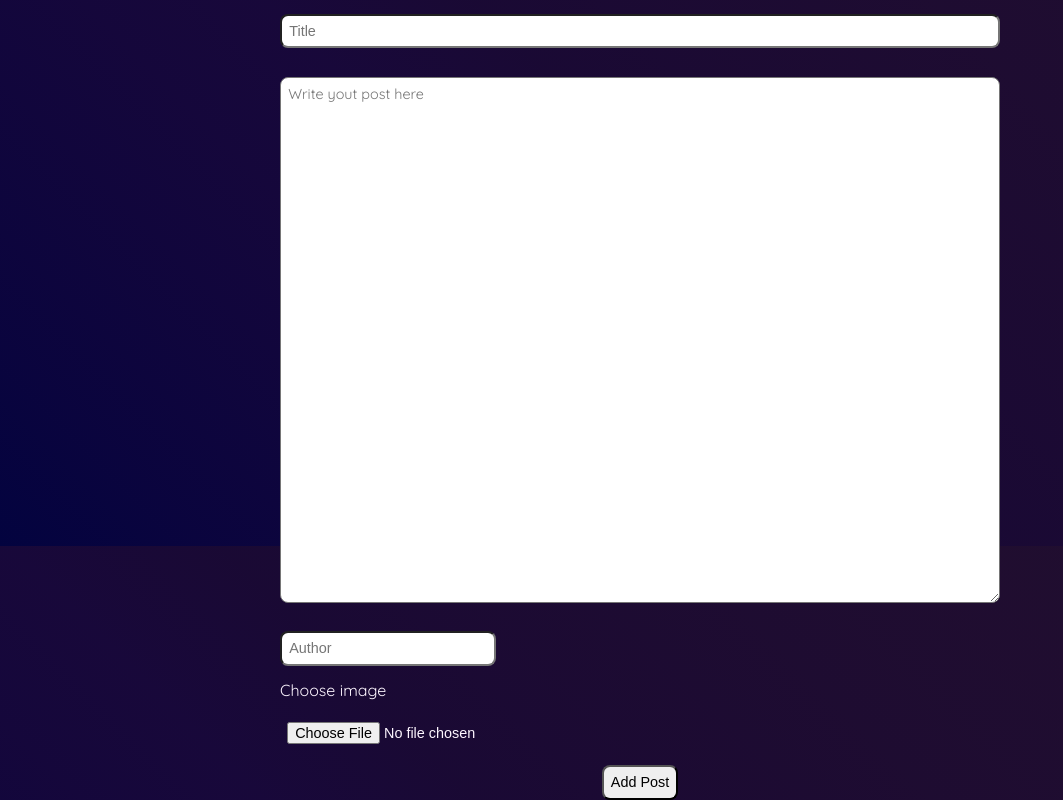
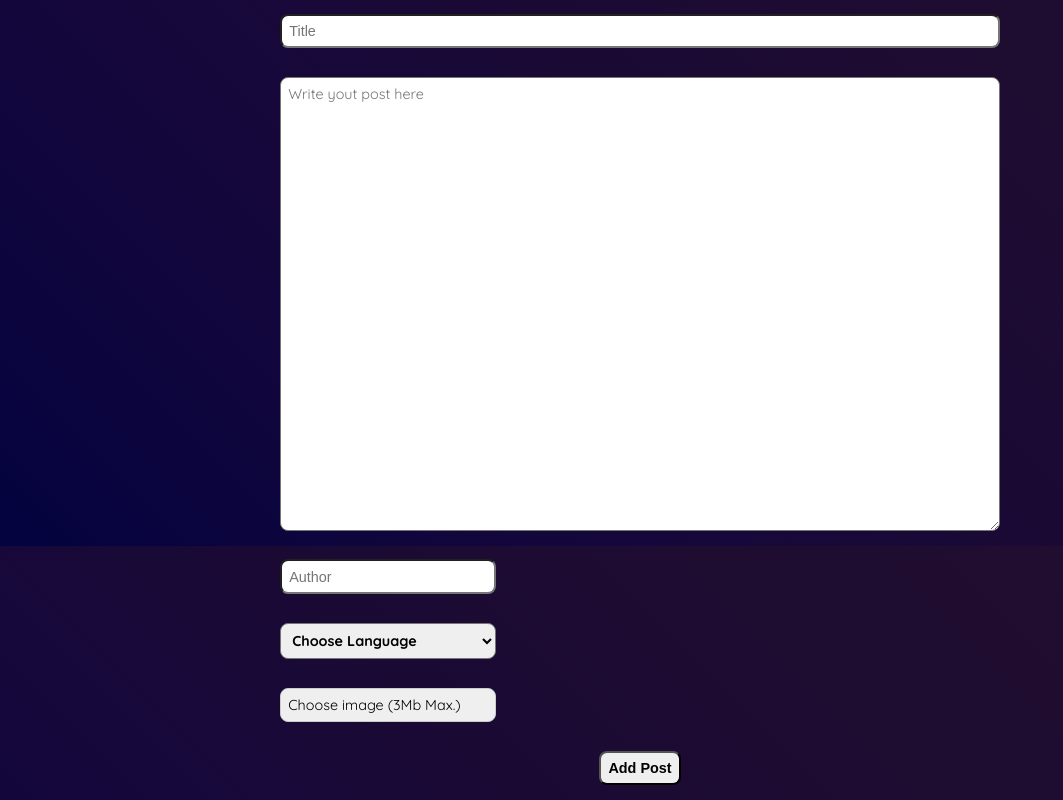
Before and after one commit to MaryFili/MemoriesOfMaya, a React (Create React App) app: page /create in a window 1280 px wide. Shown: the part 254-1054 px from the top of the page, without its empty margins (0-1063 px from the left). Built offline with nearby package versions, Linux system fonts and the light colour scheme.

Commit message:
last styling details

```diff
--- a/src/index.css
+++ b/src/index.css
@@ -33,10 +33,7 @@ body {
   color: #FDF6FF
 }
 
-/* h1 {
-  color: #cdc2e2;
-  font-size: clamp(2.2rem, 0.7153rem + 1.6368vw, 2.5rem);
-} */
+
 
 h2 {
   font-size: clamp(1.8rem, 1.9153rem + 1.6368vw, 2.6rem);
@@ -44,9 +41,9 @@ h2 {
 }
 
 p {
-  /* width: 90%; */
+
   padding: .6em;
-  font-size: 1.2em;
+
 }
 
 h4 {
--- a/src/pages/Create.js
+++ b/src/pages/Create.js
@@ -1,91 +1,3 @@
-// import styles from './Create.module.css';
-// import { useState } from 'react';
-// import { useNavigate } from 'react-router-dom';
-
-// //firebase imports
-// import { db } from '../firebase/config'
-// import { collection, addDoc } from 'firebase/firestore'
-
-// const Create = () => {
-//     const [title, setTitle] = useState('');
-//     const [body, setBody] = useState('');
-//     const [author, setAuthor] = useState('');
-//     const [language, setLanguage] = useState('en');
-//     const [isPending, setIsPending] = useState(false);
-//     const history = useNavigate();
-//     const date = new Date().toLocaleDateString('de-DE') + "";
-
-//     const handleSubmit = (e) => {
-//         e.preventDefault();
-
-//         setIsPending(true);
-
-//         const ref = collection(db, 'Blogs')
-
-//         addDoc(ref, {
-//             title: title,
-//             body: body,
-//             author: author,
-//             language: language,
-//             date: date
-
-//         }).then(() => {
-//             setIsPending(false);
-//             history('/')
-//         })
-//     }
-
-
-
-//     return (
-//         <div className={styles.container}>
-//             <h2>Add a New Post</h2>
-//             <form onSubmit={handleSubmit}>
-//                 <input
-//                     className={styles.title}
-//                     type="text"
-//                     required
-//                     placeholder='Title'
-//                     value={title}
-//                     onChange={(e) => { setTitle(e.target.value) }}
-//                 />
-
-//                 <textarea
-//                     required
-//                     placeholder='Write your post here'
-//                     value={body}
-//                     onChange={(e) => { setBody(e.target.value) }}
-
-//                 ></textarea>
-
-//                 <input
-//                     className={styles.author}
-//                     type="text"
-//                     required
-//                     placeholder='Author'
-//                     value={author}
-//                     onChange={(e) => { setAuthor(e.target.value) }}
-//                 />
-
-//                 <label>Choose Language</label>
-
-//                 <select
-//                     className={styles.language}
-//                     value={language}
-//                     onChange={(e) => setLanguage(e.target.value)}
-//                 >
-//                     <option value="en">English</option>
-//                     <option value="it">Italian</option>
-//                     <option value="es">Spanish</option>
-//                 </select>
-//                 {!isPending && <button>Add Post</button>}
-//                 {isPending && <button disabled>Adding Post...</button>}
-//             </form>
-//         </div>
-//     )
-// }
-
-// export default Create;
 
 
 
@@ -105,7 +17,7 @@ const Create = () => {
     const [title, setTitle] = useState('');
     const [body, setBody] = useState('');
     const [author, setAuthor] = useState('');
-    const [postLanguage, setPostLanguage] = useState('en');
+    const [postLanguage, setPostLanguage] = useState(null);
     const [isPending, setIsPending] = useState(false);
     const [file, setFile] = useState(null);
     const [fileUrl, setFileUrl] = useState(null);
@@ -160,7 +72,7 @@ const Create = () => {
             title: title,
             body: body,
             author: author,
-            language: language,
+            language: postLanguage,
             date: date,
             image: fileUrl,
         });
@@ -198,21 +110,23 @@ const Create = () => {
                     onChange={(e) => setAuthor(e.target.value)}
                 />
 
-                {/* <label>{translations.selectLanguage[language]}</label>
+                {/* <label>{translations.selectLanguage[language]} *</label> */}
 
                 <select
                     className={styles.language}
+                    required
                     value={postLanguage}
                     onChange={(e) => setPostLanguage(e.target.value)}
                 >
-                    <option value="en">{translations.english[language]}</option>
-                    <option value="it">{translations.italian[language]}</option>
-                    <option value="es">{translations.spanish[language]}</option>
-                </select> */}
+                    <option disabled selected value> {translations.selectLanguage[language]}</option>
+                    <option required value="en">{translations.english[language]}</option>
+                    <option required value="it">{translations.italian[language]}</option>
+                    <option required value="es">{translations.spanish[language]}</option>
+                </select>
 
-                <label>{translations.imagine[language]}</label>
-                <input className={styles.author} type="file" onChange={handleFileChange} />
-
+                <label className={styles.uploadImg}>{translations.imagine[language]}
+                    <input type="file" onChange={handleFileChange} />
+                </label>
                 {!isPending && <button>{translations.addPost[language]}</button>}
                 {isPending && <button disabled>{translations.addingPost[language]} + "..."</button>}
             </form>
--- a/src/pages/Create.module.css
+++ b/src/pages/Create.module.css
@@ -49,19 +49,51 @@ button {
 .language,
 button {
     max-width: 30%;
+
+}
+
+.language,
+button {
+    max-width: 30%;
+    font-weight: 900;
 }
 
 button {
-    margin: 0 auto;
+    margin: 1em auto;
 
+}
+
+select {
+    font-family: Quicksand;
 }
 
 
 
-.fileSelector {
+input[type="file"] {
+    display: none;
+}
+
+.uploadImg {
+    font-size: .9em;
+
     border-radius: 8px;
     max-width: 30%;
-    font-size: .9em;
+    border: 1px solid #ccc;
+    display: inline-block;
+
+    cursor: pointer;
+    text-align: center;
+    background-color: #efefef;
+    color: black;
+    text-align: start;
     padding: .5em;
     margin: 1em 0;
+
+
 }
+
+.uploadImg:hover {
+    background-color: white;
+    color: black;
+    font-weight: 900;
+}
--- a/src/pages/Home.module.css
+++ b/src/pages/Home.module.css
@@ -35,12 +35,14 @@
 }
 
 .blogContent {
-
+    width: 80vw;
     margin-left: .5em;
     /* letter-spacing: .1ch; */
-    text-align: start;
+    text-align: center;
     line-height: 1.2em;
-    text-align: left;
+    /* text-align: left; */
+    font-size: clamp(1rem, 0.8vw, 1.5rem);
+
 
 }
 
--- a/src/pages/Posts.module.css
+++ b/src/pages/Posts.module.css
@@ -44,12 +44,13 @@
 }
 
 .blogContent {
-    width: 90vh;
-
+    width: 70vw;
+    padding: 2em;
     margin-left: .5em;
     /* letter-spacing: .1ch; */
     text-align: start;
     line-height: 1.5em;
+    font-size: clamp(1rem, 1vw, 1.8rem);
 
 
 }
--- a/src/translations/translation.js
+++ b/src/translations/translation.js
@@ -27,7 +27,7 @@ const translations = {
     writePost: {
         en: "Write yout post here",
         es: "Escribe aquí tu post",
-        it: "Scrivi qui il tup post"
+        it: "Scrivi qui il tuo post"
     },
 
     postAuthor: {
@@ -38,9 +38,9 @@ const translations = {
     },
 
     imagine: {
-        en: "Choose image",
-        es: "Elegir imagen",
-        it: "Scegli un'immagine"
+        en: "Choose image (3Mb Max.)",
+        es: "Elegir imagen (Max. 3Mb)",
+        it: "Scegli un'immagine (Max. 3Mb)"
     },
     addPost: {
         en: "Add Post",
```
Also changed, not shown: 6 other files (tests, documents, lock files or other folders).
